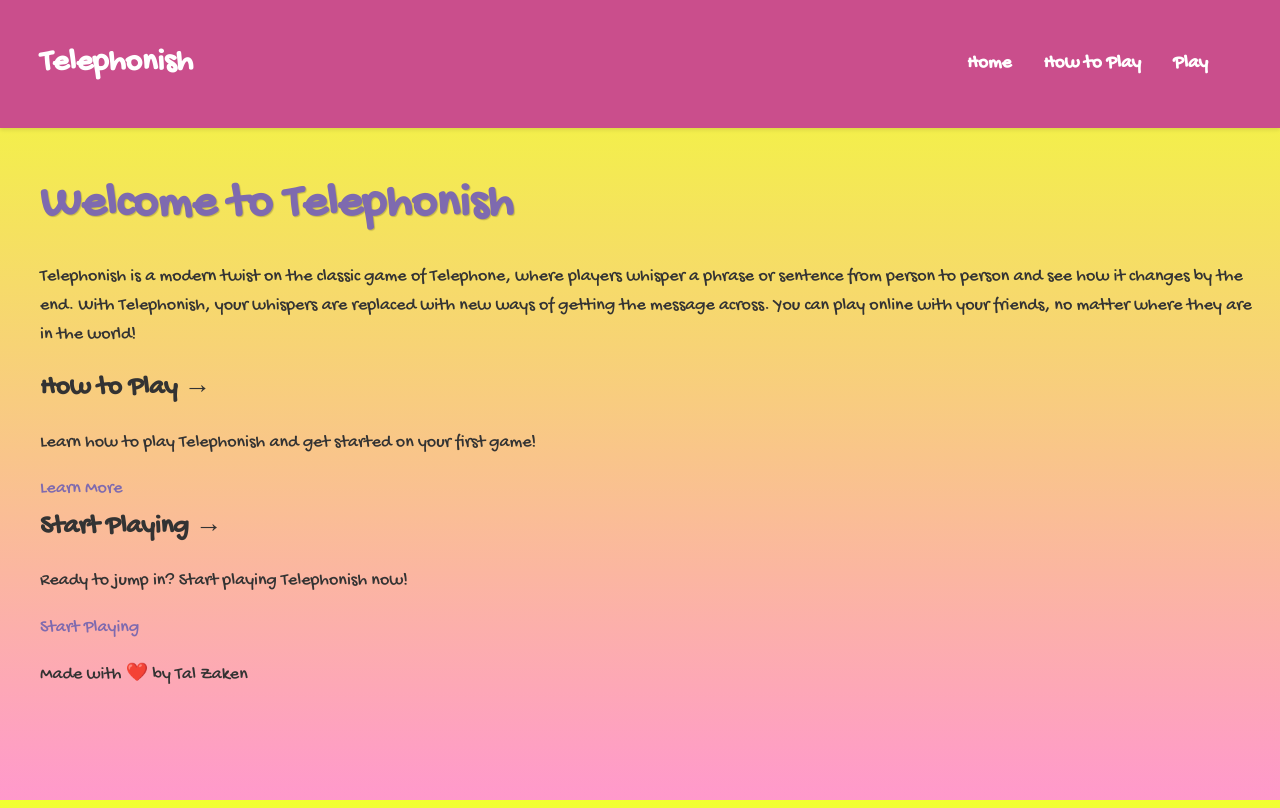
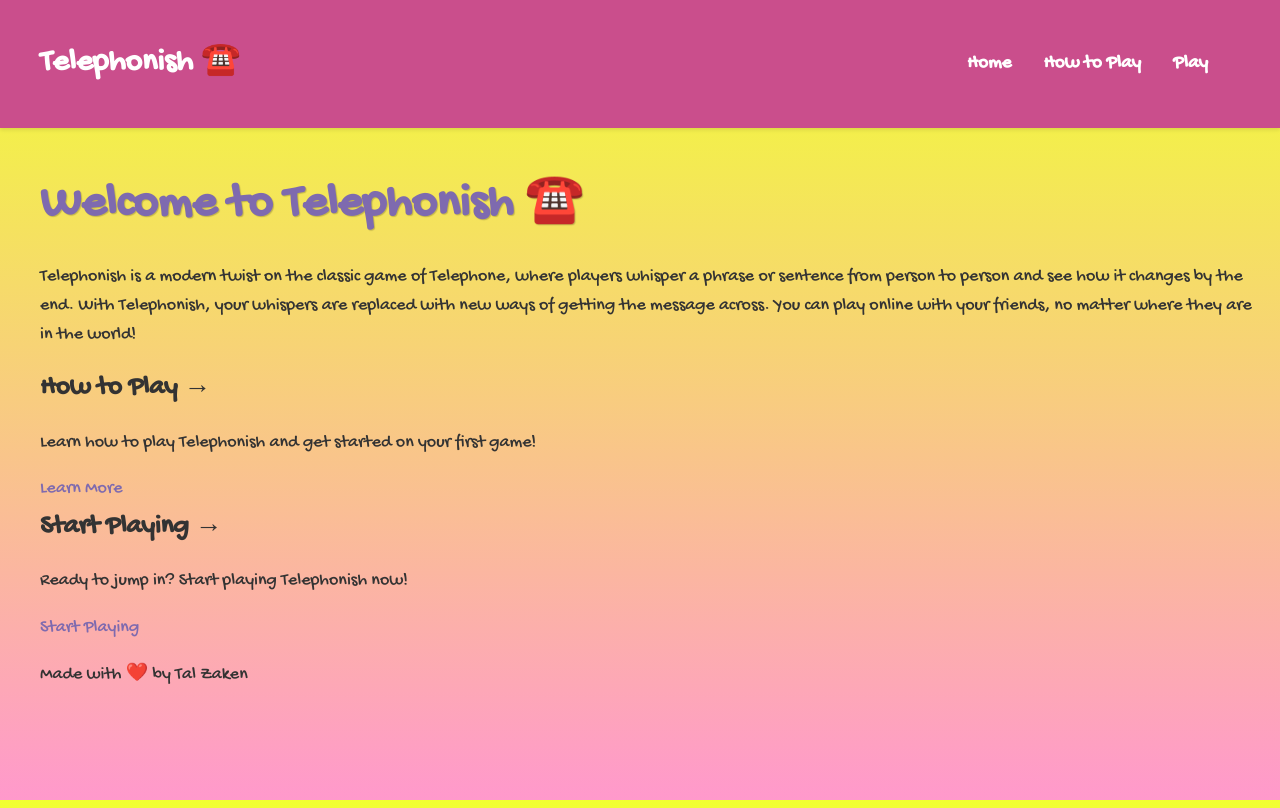
Before and after one commit to tal-z/telephonish, a Next.js app: page / in a window 1280 px wide. Built offline with nearby package versions, Linux system fonts and the light colour scheme.

Commit message:
Add emoji to game name

```diff
--- a/src/components/Header.tsx
+++ b/src/components/Header.tsx
@@ -6,7 +6,7 @@ export const Header = () => {
     <header className={styles.header}>
       <div className={styles.container}>
         <div className={styles.logo}>
-          <span className={styles.title}>Telephonish</span>
+          <span className={styles.title}>Telephonish ☎️</span>
         </div>
         <nav className={styles.navbar}>
           <a href="/" className={styles.navlink}>
--- a/src/components/pages/LandingPage.tsx
+++ b/src/components/pages/LandingPage.tsx
@@ -12,7 +12,7 @@ export const LandingPage = () => {
       </Head>
 
       <main className={styles.main}>
-        <h1 className={styles.title}>Welcome to Telephonish</h1>
+        <h1 className={styles.title}>Welcome to Telephonish ☎️</h1>
 
         <p className={styles.description}>
           Telephonish is a modern twist on the classic game of Telephone, where
```
